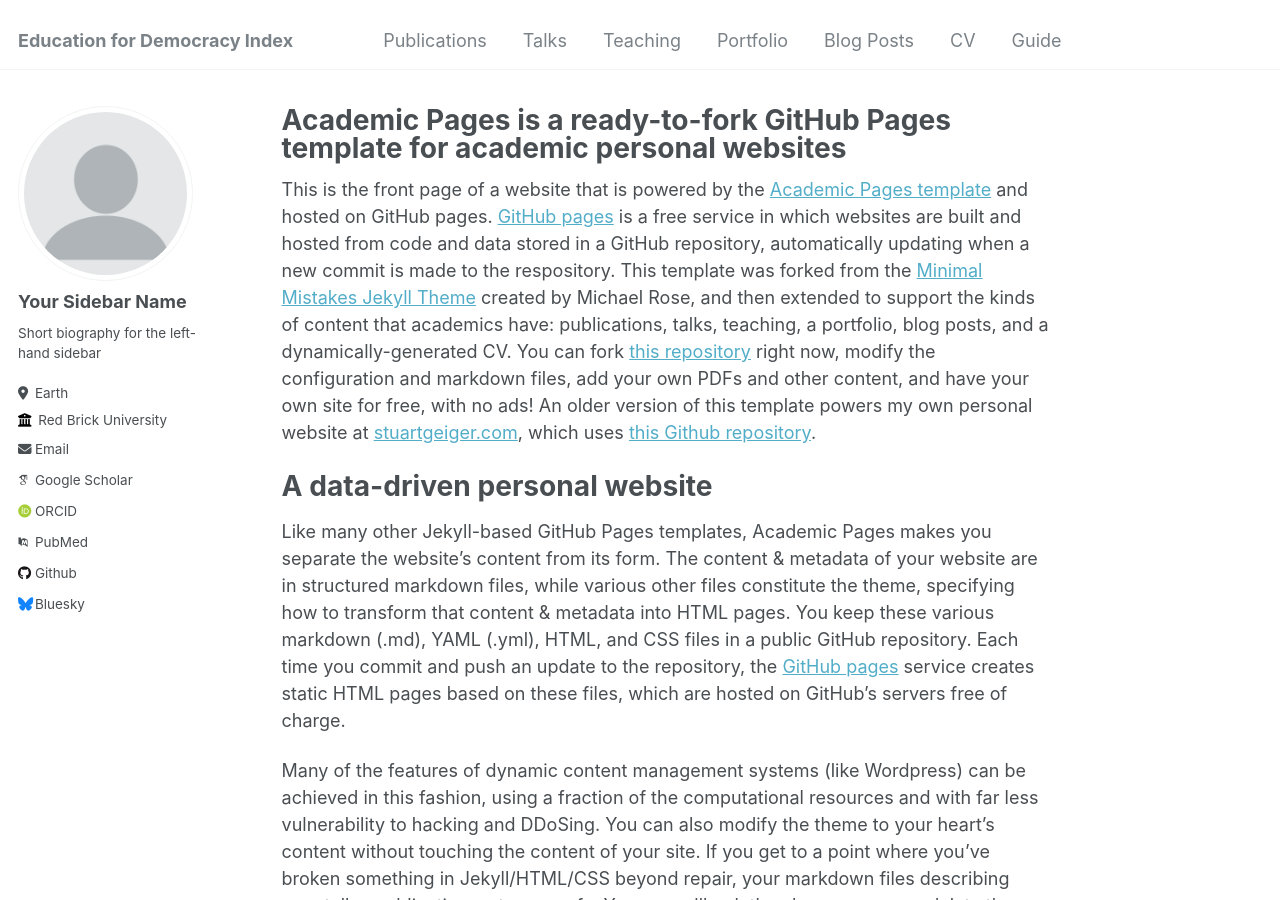
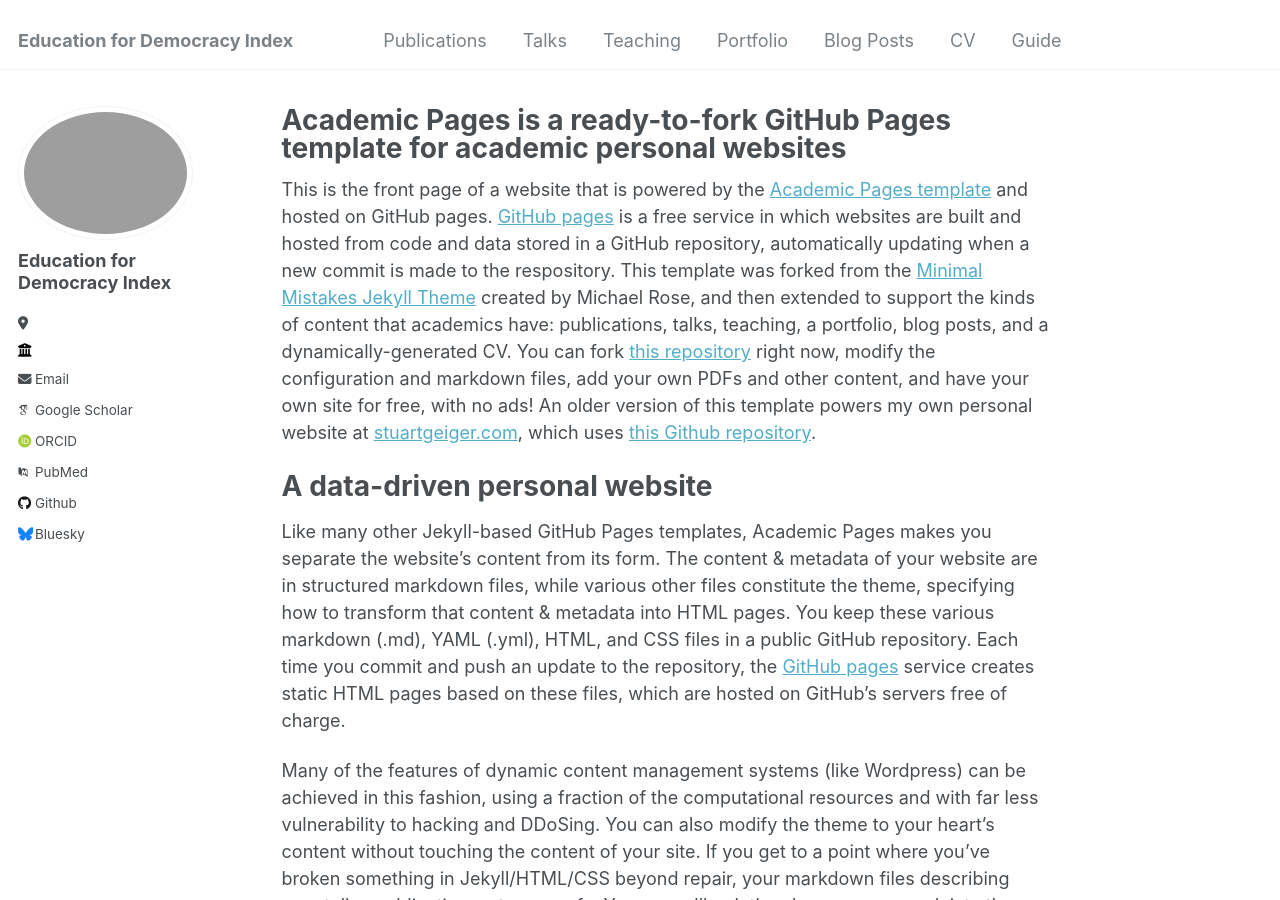
Before and after one commit to educationfordemocracyindex/educationfordemocracyindex.github.io, a Jekyll site: the page built from _pages/about.md, in a window 1280 px wide and 900 px high. Built offline with Jekyll 4.4.1, drawn with Linux system fonts in a browser that asks for light colours; some web fonts are replaced.

Commit message:
Update _config.yml

```diff
--- a/_config.yml
+++ b/_config.yml
@@ -21,14 +21,14 @@ repository               : "educationfordemocracyindex/educationfordemocracyinde
 #               Additional customization can be done by editing /_includes/author-profile.html
 author:
   # Biographic information
-  avatar           : "profile.png"
-  name             : "Your Sidebar Name"
+  avatar           : ""
+  name             : "Education for Democracy Index"
   pronouns         : # example: "she/her"
-  bio              : "Short biography for the left-hand sidebar"
-  location         : "Earth"
-  employer         : "Red Brick University"
+  bio              : ""
+  location         : ""
+  employer         : ""
   uri              : # URL
-  email            : "none@example.org"
+  email            : ""
 
   # Academic websites
   arxiv            : # URL - Update with the correct link to your profile
```
